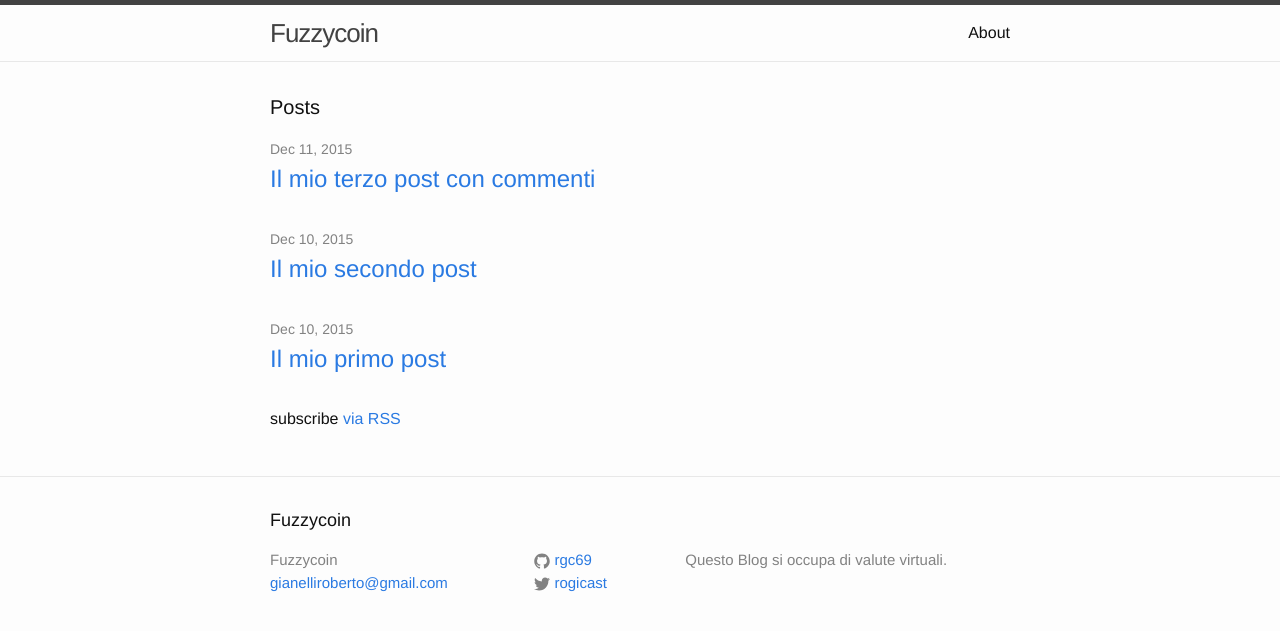
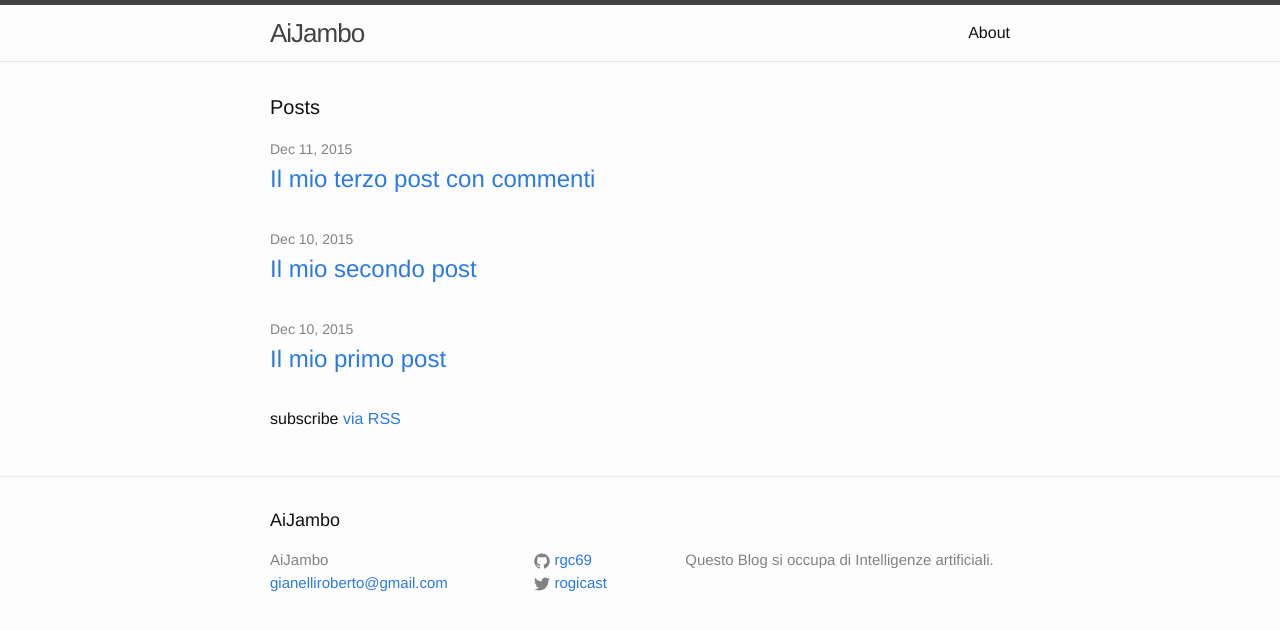
Before and after one commit to rgc69/rgc69.github.io, a Jekyll site: the page built from index.html, in a window 1280 px wide. Shown: the top 631 px of the page. Built offline with Jekyll 4.4.1, drawn with Linux system fonts in a browser that asks for light colours.

Commit message:
Prova di commit

```diff
--- a/_config.yml
+++ b/_config.yml
@@ -6,9 +6,9 @@
 # 'jekyll serve'. If you change this file, please restart the server process.
 
 # Site settings
-title: Fuzzycoin
+title: AiJambo
 email: gianelliroberto@gmail.com
-description: Questo Blog si occupa di valute virtuali.
+description: Questo Blog si occupa di Intelligenze artificiali.
 baseurl: "" # the subpath of your site, e.g. /blog
 url: "http://yourdomain.com" # the base hostname & protocol for your site
 twitter_username: rogicast
```
